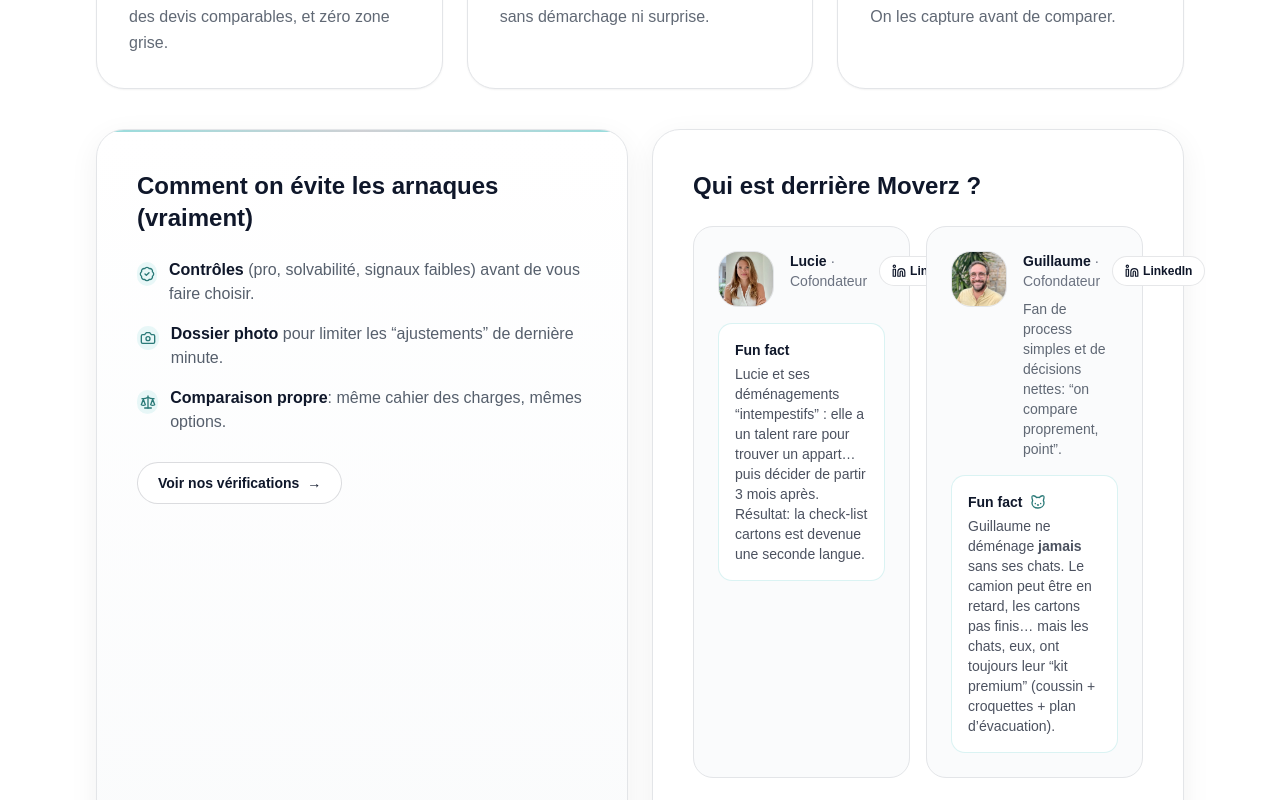
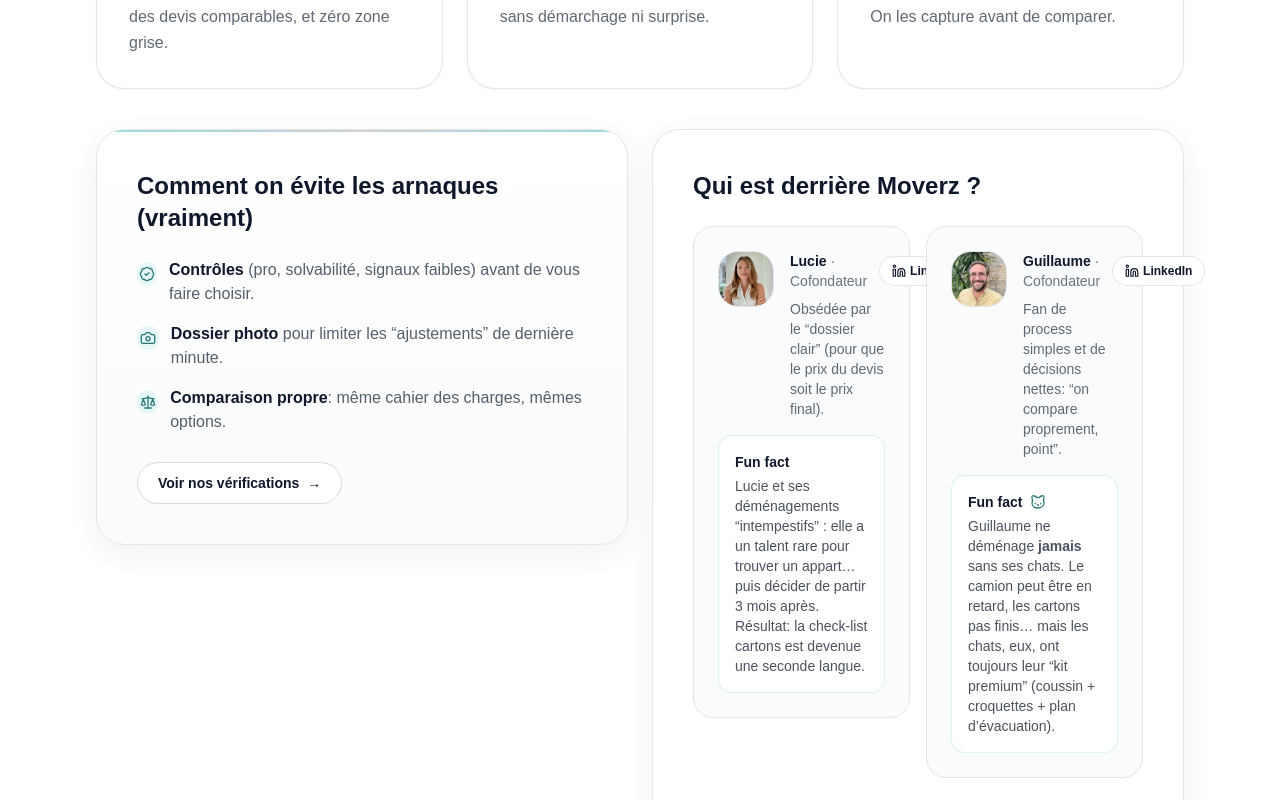
Before and after one commit to gdetaisne/moverz-fr, a Next.js app: page /a-propos in a window 1280 px wide. Shown: the part 1040-1840 px from the top of the page. Built offline with nearby package versions, Linux system fonts and the light colour scheme; no server answers; a web font is replaced by a local one.

Commit message:
Adjust about/contact layout and founder copy

```diff
--- a/app/a-propos/page.tsx
+++ b/app/a-propos/page.tsx
@@ -168,7 +168,7 @@ export default function AProposPage() {
             </div>
           </div>
 
-          <div className="mt-10 grid gap-6 lg:grid-cols-2">
+          <div className="mt-10 grid gap-6 lg:grid-cols-2 items-start">
             <div className="relative overflow-hidden rounded-3xl border border-[#E3E5E8] bg-gradient-to-b from-white to-[#FAFBFC] p-7 md:p-10 shadow-[0_8px_30px_rgba(0,0,0,0.06)]">
               <div className="absolute inset-x-0 top-0 h-[2px] bg-gradient-to-r from-[#6BCFCF]/70 via-[#0F172A]/20 to-[#6BCFCF]/70" />
               <h3 className="text-xl md:text-2xl font-bold text-[#0F172A]">
@@ -216,7 +216,7 @@ export default function AProposPage() {
                 Qui est derrière Moverz ?
               </h3>
 
-              <div className="mt-6 grid gap-4 sm:grid-cols-2">
+              <div className="mt-6 grid gap-4 sm:grid-cols-2 items-start">
                 {/* Lucie */}
                 <div className="rounded-2xl border border-[#E3E5E8] bg-[#FAFBFC] p-6">
                   <div className="flex items-start gap-4">
@@ -245,6 +245,9 @@ export default function AProposPage() {
                           LinkedIn
                         </a>
                       </div>
+                      <p className="mt-2 text-sm text-[#1E293B]/70">
+                        Obsédée par le “dossier clair” (pour que le prix du devis soit le prix final).
+                      </p>
                     </div>
                   </div>
                   <div className="mt-4 rounded-xl border border-[#6BCFCF]/25 bg-white p-4 text-sm text-[#0F172A]">
--- a/app/contact/page.tsx
+++ b/app/contact/page.tsx
@@ -107,7 +107,7 @@ export default function ContactPage() {
                       <div className="relative h-10 w-10 overflow-hidden rounded-xl border border-[#E3E5E8] bg-white">
                         <Image
                           src="/lucie-profile.jpg"
-                          alt="Lucie, responsable partenaire Moverz"
+                          alt="Lucie, cofondateur Moverz"
                           width={40}
                           height={40}
                           className="h-10 w-10 object-cover"
@@ -117,7 +117,7 @@ export default function ContactPage() {
                         <p className="text-sm font-semibold text-[#0F172A] leading-tight">
                           Lucie
                         </p>
-                        <p className="text-xs text-[#6B7280]">Responsable partenaire</p>
+                        <p className="text-xs text-[#6B7280]">Cofondateur</p>
                       </div>
                     </div>
                     <a
```
